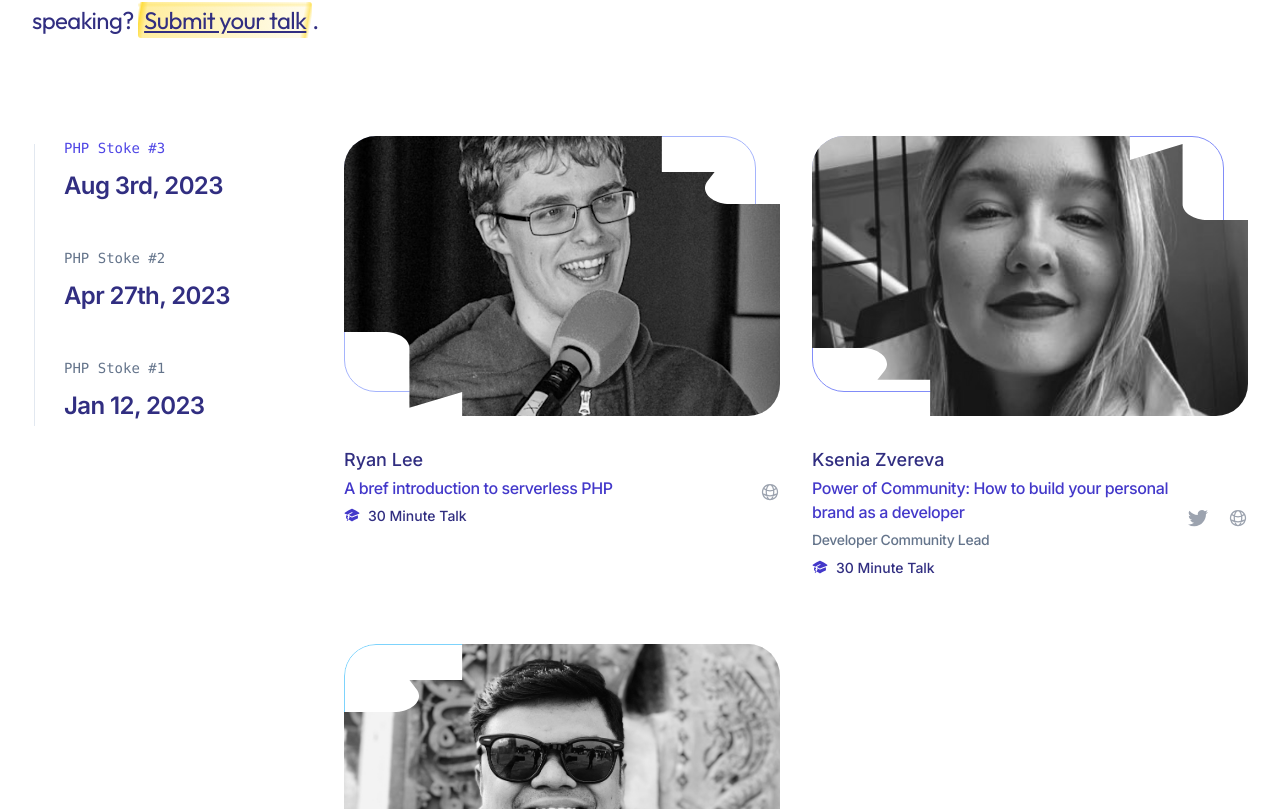
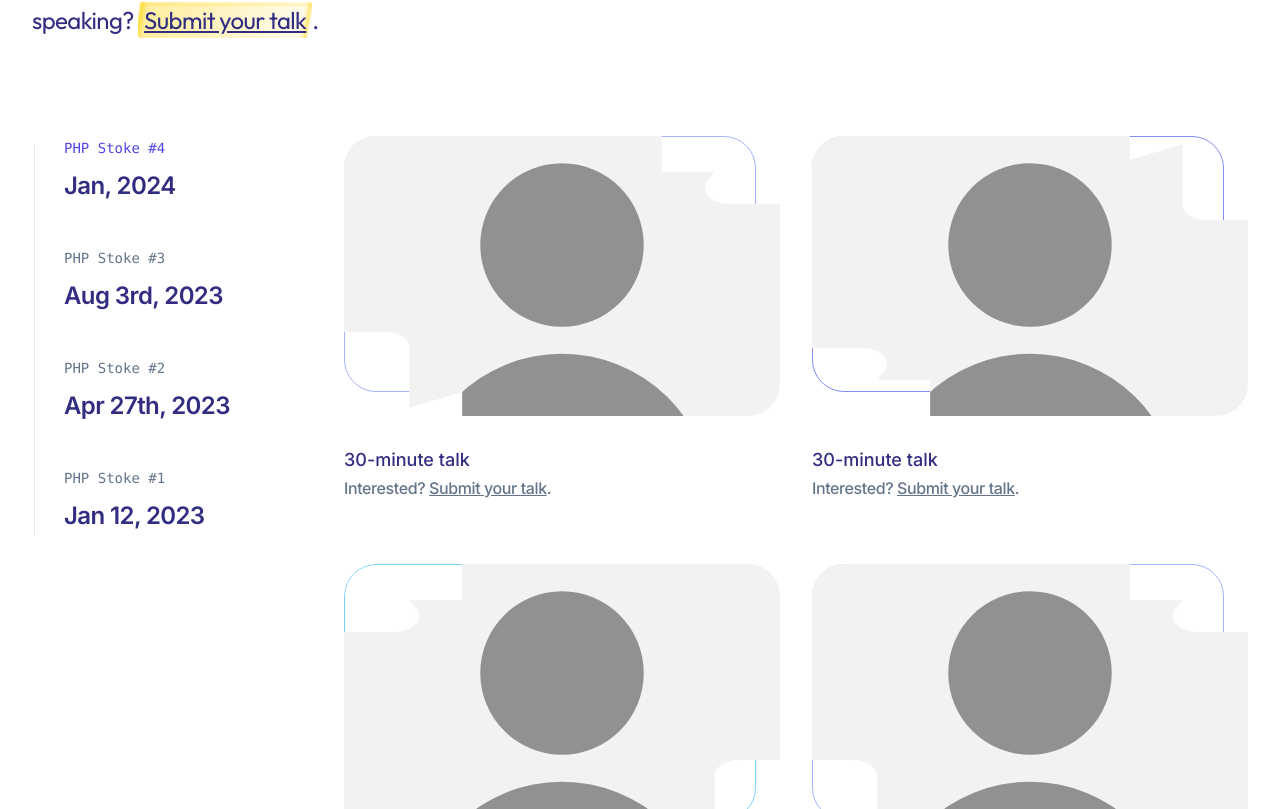
Before and after one commit to phpstoke/phpstoke.co.uk, a Next.js app: page / in a window 1280 px wide. Shown: the part 1971-2780 px from the top of the page. Built offline with nearby package versions, Linux system fonts and the light colour scheme; some icons are missing.

Commit message:
Make space for 2024 applicants

```diff
--- a/src/components/Speakers.jsx
+++ b/src/components/Speakers.jsx
@@ -19,6 +19,26 @@ import rajSakthivelImage from '@/images/avatars/raj-sakthivel.jpeg'
 import { AcademicCapIcon, BoltIcon, UserIcon } from '@heroicons/react/24/solid'
 
 const days = [
+  {
+    name: 'PHP Stoke #4',
+    date: 'Jan, 2024',
+    dateTime: '2024-01',
+    speakers: [
+      {
+        lightning: false,
+        available: true,
+      }, {
+        lightning: false,
+        available: true,
+      }, {
+        lightning: true,
+        available: true,
+      }, {
+        lightning: true,
+        available: true,
+      }
+    ]
+  },
   {
     name: 'PHP Stoke #3',
     date: 'Aug 3rd, 2023',
```
